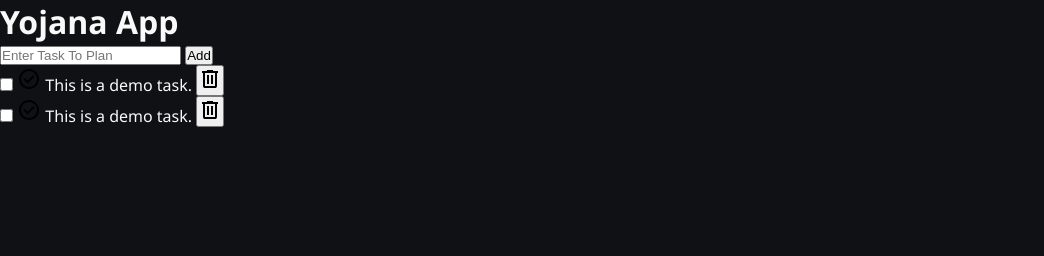
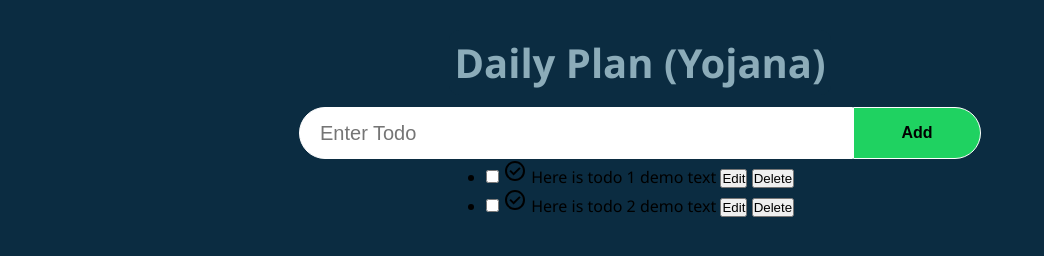
Before and after one commit to pankajsingh016/Yojana-Tracker, a plain HTML site: page index.html in a window 1280 px wide. Shown: the whole page, without its empty margins (0-1044 px from the left). Drawn offline with Linux system fonts and the light colour scheme.

Commit message:
css added for input todo, changed class name

```diff
--- a/index.html
+++ b/index.html
@@ -4,60 +4,41 @@
 <head>
   <meta charset="UTF-8">
   <meta name="viewport" content="width=device-width, initial-scale=1.0">
-  <title>YOJANA App</title>
+  <title>Yojana</title>
   <link rel="stylesheet" href="style.css">
-  <script src="index.js"></script>
 </head>
 
 <body>
-  <h1>Yojana App</h1>
-  <div class="wrapper">
+
+  <div class="group-1">
+    <h1>Daily Plan (Yojana)</h1>
     <form action="#">
-      <input type="text" placeholder="Enter Task To Plan" autocomplete="off">
+      <input type="text" placeholder="Enter Todo" class="input-todo" name="todo">
       <button id="add-todo">Add</button>
     </form>
-    <ul id="todo-list">
 
-      <li class="todo-item">
-
+    <div class="group-2"></div>
+    <ul>
+      <li>
         <input type="checkbox" id="todo-1">
-
-        <label class="custom-checkbox" for="todo-1">
-          <svg xmlns="http://www.w3.org/2000/svg" height="24px" viewBox="0 -960 960 960" width="24px" fill="#000000">
-            <path
-              d="m424-296 282-282-56-56-226 226-114-114-56 56 170 170Zm56 216q-83 0-156-31.5T197-197q-54-54-85.5-127T80-480q0-83 31.5-156T197-763q54-54 127-85.5T480-880q83 0 156 31.5T763-763q54 54 85.5 127T880-480q0 83-31.5 156T763-197q-54 54-127 85.5T480-80Zm0-80q134 0 227-93t93-227q0-134-93-227t-227-93q-134 0-227 93t-93 227q0 134 93 227t227 93Zm0-320Z" />
-          </svg>
-        </label>
-        <label for="todo-1" class="todo-text">This is a demo task.</label>
-
-        <button class="delete-button">
-          <svg xmlns="http://www.w3.org/2000/svg" height="24px" viewBox="0 -960 960 960" width="24px" fill="#000000">
-            <path
-              d="M280-120q-33 0-56.5-23.5T200-200v-520h-40v-80h200v-40h240v40h200v80h-40v520q0 33-23.5 56.5T680-120H280Zm400-600H280v520h400v-520ZM360-280h80v-360h-80v360Zm160 0h80v-360h-80v360ZM280-720v520-520Z" />
-          </svg>
-        </button>
-
-      </li>
-      <li class="todo-item">
-        <input type="checkbox" id="todo-2">
-        <label class="custom-checkbox" for="todo-2">
-          <svg xmlns="http://www.w3.org/2000/svg" height="24px" viewBox="0 -960 960 960" width="24px" fill="#000000">
-            <path
-              d="m424-296 282-282-56-56-226 226-114-114-56 56 170 170Zm56 216q-83 0-156-31.5T197-197q-54-54-85.5-127T80-480q0-83 31.5-156T197-763q54-54 127-85.5T480-880q83 0 156 31.5T763-763q54 54 85.5 127T880-480q0 83-31.5 156T763-197q-54 54-127 85.5T480-80Zm0-80q134 0 227-93t93-227q0-134-93-227t-227-93q-134 0-227 93t-93 227q0 134 93 227t227 93Zm0-320Z" />
-          </svg>
-        </label>
-        <label for="todo-2" class="todo-text">This is a demo task.</label>
-        <button class="delete-button">
-          <svg xmlns="http://www.w3.org/2000/svg" height="24px" viewBox="0 -960 960 960" width="24px" fill="#000000">
-            <path
-              d="M280-120q-33 0-56.5-23.5T200-200v-520h-40v-80h200v-40h240v40h200v80h-40v520q0 33-23.5 56.5T680-120H280Zm400-600H280v520h400v-520ZM360-280h80v-360h-80v360Zm160 0h80v-360h-80v360ZM280-720v520-520Z" />
-          </svg>
-        </button>
-
+        <label for="todo-1"><svg xmlns="http://www.w3.org/2000/svg" height="24px" viewBox="0 -960 960 960" width="24px" fill="#000000"><path d="m424-296 282-282-56-56-226 226-114-114-56 56 170 170Zm56 216q-83 0-156-31.5T197-197q-54-54-85.5-127T80-480q0-83 31.5-156T197-763q54-54 127-85.5T480-880q83 0 156 31.5T763-763q54 54 85.5 127T880-480q0 83-31.5 156T763-197q-54 54-127 85.5T480-80Zm0-80q134 0 227-93t93-227q0-134-93-227t-227-93q-134 0-227 93t-93 227q0 134 93 227t227 93Zm0-320Z"/></svg></label>
+        <label for="todo-1">Here is todo 1 demo text</label>
+        <button onclick="EditTodo()">Edit</button>
+        <button onclick="Deletetodo()">Delete</button>
       </li>
 
+      <li>
+        <input type="checkbox" id="todo-2">
+        <label for="todo-2"><svg xmlns="http://www.w3.org/2000/svg" height="24px" viewBox="0 -960 960 960" width="24px" fill="#000000"><path d="m424-296 282-282-56-56-226 226-114-114-56 56 170 170Zm56 216q-83 0-156-31.5T197-197q-54-54-85.5-127T80-480q0-83 31.5-156T197-763q54-54 127-85.5T480-880q83 0 156 31.5T763-763q54 54 85.5 127T880-480q0 83-31.5 156T763-197q-54 54-127 85.5T480-80Zm0-80q134 0 227-93t93-227q0-134-93-227t-227-93q-134 0-227 93t-93 227q0 134 93 227t227 93Zm0-320Z"/></svg></label>
+        <label for="todo-2">Here is todo 2 demo text</label>
+        <button onclick="EditTodo()">Edit</button>
+        <button onclick="Deletetodo()">Delete</button>
+      </li>
 
     </ul>
+
+  </div>
+
   </div>
 </body>
 
--- a/style.css
+++ b/style.css
@@ -1,19 +1,61 @@
 :root{
-    --background: #101114;
-    --primary-color: #1C1D20;
-    --secondary-color: #4A4D57;
-    --accent-color: #00FFC4;
-    --text-color: #F9F9F9;
+    --background-color: rgb(11, 44, 65);
+    --headline-color: #b2d2ddc5;
+    --add-button-color: #1fd261;
 }
 
 *{
-    margin: 0;
-    padding: 0;
+    margin: 0px;
+    padding: 0px;
 }
 
-html{
+body{
+    background-color: var(--background-color);
     font-family: 'Segoe UI', Tahoma, Geneva, Verdana, sans-serif;
-    font-size: 1rem;
-    color: var(--text-color);
-    background-color: var(--background);
 }
+
+.group-1{
+    display: flex;
+    flex-direction: column;
+    align-items: center;
+    margin-top: 30px;
+}
+
+.group-1 h1{
+    font-size: 40px;
+    font-weight: 700;
+    color: var(--headline-color);
+    background-color: rgb(11, 44, 65);
+    padding: 5px;
+    border-radius: 10px;
+}
+
+.group-1 form{
+    display: flex;
+    justify-content: center;
+    width: 100%;
+    margin-top: 12px;
+}
+
+.input-todo{
+    width: 40%;
+    min-width: 200px;
+    font-size: 20px;
+    padding: 5px 20px;
+    height: 40px;
+    border: 1px solid white;
+    border-radius: 30px 0px 0px 30px;
+}
+.input-todo:focus{
+    outline: none;
+}
+
+#add-todo{
+    width: 10%;
+    font-size:1rem;
+    font-weight: 700;
+    background-color: var(--add-button-color);
+    border: 1px solid white;
+    border-radius: 0px 30px 30px 0px;
+    cursor: pointer;
+}
```
